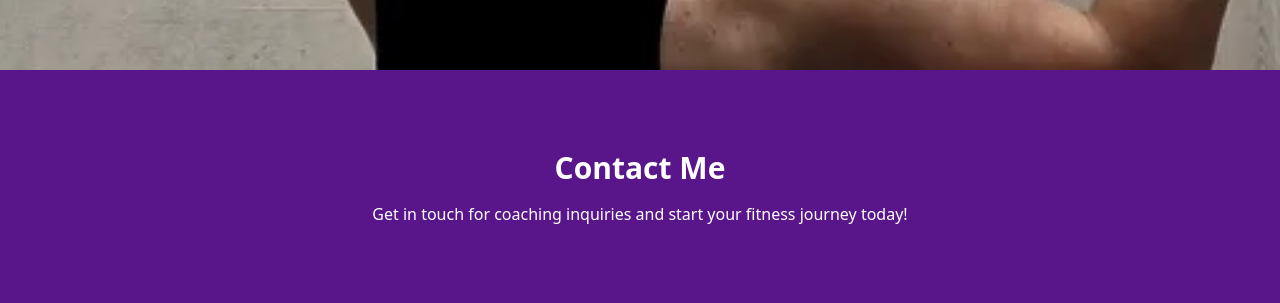
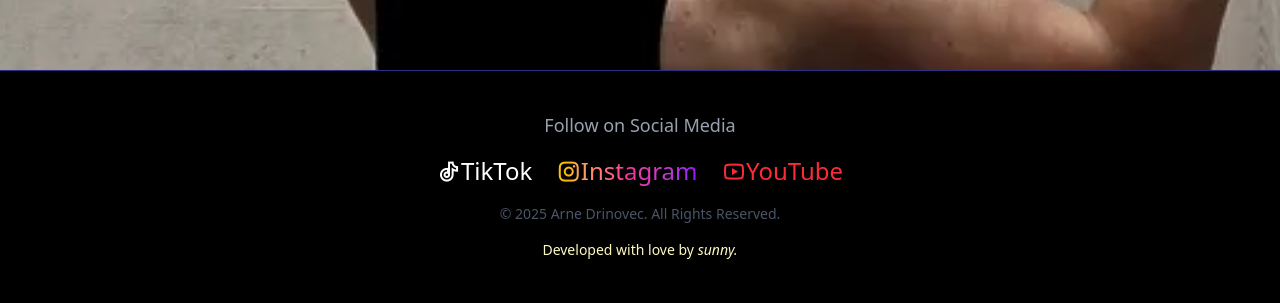
Before and after one commit to sunnycc17/arne-drinovec-coaching, a website: page index.html in a window 1280 px wide. Shown: the part 1854-2157 px from the top of the page. Drawn offline with nearby package versions, Linux system fonts and the light colour scheme.

Commit message:
added remix,aos libraries n footer with social medias

```diff
--- a/index.html
+++ b/index.html
@@ -5,6 +5,14 @@
     <meta name="viewport" content="width=device-width, initial-scale=1.0" />
     <title>Personal Trainer | Arne Drinovec</title>
     <link rel="stylesheet" href="src/output.css" />
+    <link
+      rel="stylesheet"
+      href="https://cdnjs.cloudflare.com/ajax/libs/aos/2.3.4/aos.css"
+    />
+    <link
+      href="https://cdn.jsdelivr.net/npm/remixicon@4.5.0/fonts/remixicon.css"
+      rel="stylesheet"
+    />
     <script src="//unpkg.com/alpinejs" defer></script>
   </head>
   <body class="bg-black text-white overflow-x-hidden" x-data="{ open: false }">
@@ -35,7 +43,10 @@
             >Contact</a
           >
         </div>
-        <button class="md:hidden p-2 text-white hover:cursor-pointer hover:text-gray-300" @click="open = !open">
+        <button
+          class="md:hidden p-2 text-white hover:cursor-pointer hover:text-gray-300"
+          @click="open = !open"
+        >
           Menu
         </button>
       </nav>
@@ -53,19 +64,19 @@
         >
         <a
           href="#about"
-          class="block px-4 py-2 text-sm font-semibold text-white transition-transform duration-300 hover:translate-x-2 hover:text-gray-300""
+          class="block px-4 py-2 text-sm font-semibold text-white transition-transform duration-300 hover:translate-x-2 hover:text-gray-300"
           @click="open = false"
           >About</a
         >
         <a
           href="#services"
-          class="block px-4 py-2 text-sm font-semibold text-white transition-transform duration-300 hover:translate-x-2 hover:text-gray-300""
+          class="block px-4 py-2 text-sm font-semibold text-white transition-transform duration-300 hover:translate-x-2 hover:text-gray-300"
           @click="open = false"
           >Services</a
         >
         <a
           href="#contact"
-          class="block px-4 py-2 text-sm font-semibold text-white transition-transform duration-300 hover:translate-x-2 hover:text-gray-300""
+          class="block px-4 py-2 text-sm font-semibold text-white transition-transform duration-300 hover:translate-x-2 hover:text-gray-300"
           @click="open = false"
           >Contact</a
         >
@@ -103,12 +114,63 @@
       </h2>
     </section>
 
-    <section id="contact" class="py-20 px-6 text-center bg-purple-900">
+    <!-- <section id="contact" class="py-20 px-6 text-center bg-purple-900">
       <h2 class="text-3xl font-bold">Contact Me</h2>
       <p class="mt-4 max-w-2xl mx-auto">
         Get in touch for coaching inquiries and start your fitness journey
         today!
       </p>
-    </section>
+    </section> -->
+
+    <footer class="p-10 text-center border-t border-indigo-900">
+      <p data-aos="zoom-in" class="text-lg text-gray-400 mb-4">
+        Follow on Social Media
+      </p>
+      <div class="flex justify-center gap-6 text-lg sm:text-2xl">
+        <a
+          data-aos="zoom-in"
+          data-aos-delay="300"
+          target="_blank"
+          href="#"
+          class="rounded-md text-white hover:scale-105 transition-transform duration-300"
+          ><i class="ri-tiktok-line"></i>TikTok</a
+        >
+        <a
+          data-aos="zoom-in"
+          data-aos-delay="400"
+          target="_blank"
+          href="https://www.instagram.com/arne_drinovec/"
+          class="rounded-md bg-gradient-to-r from-yellow-400 via-pink-500 to-purple-600 bg-clip-text text-transparent hover:scale-105 transition-transform duration-300"
+          ><i class="ri-instagram-line"></i>Instagram</a
+        >
+        <a
+          data-aos="zoom-in"
+          data-aos-delay="500"
+          target="_blank"
+          href="#"
+          class="rounded-md text-red-500 hover:scale-105 transition-transform duration-300"
+          ><i class="ri-youtube-line"></i>YouTube</a
+        >
+      </div>
+      <p class="text-gray-600 text-sm mt-4">
+        © 2025 Arne Drinovec. All Rights Reserved.
+      </p>
+      <p title="Thanks for visiting" class="text-yellow-100 text-sm mt-4">
+        Developed with love by
+        <a target="_blank" href="https://www.instagram.com/sunnycc17_/"
+          ><i>sunny.</i></a
+        >
+      </p>
+    </footer>
   </body>
+
+  <script src="https://cdnjs.cloudflare.com/ajax/libs/aos/2.3.4/aos.js"></script>
+  <script>
+    AOS.init({
+      duration: 600, // Animation duration in milliseconds (default: 400)
+      easing: "ease-in-out", // Animation easing type
+      delay: 200, // Delay before animation starts (in ms)
+      once: true, // Whether animation should happen only once
+    });
+  </script>
 </html>
```
Also changed, not shown: src/output.css.
